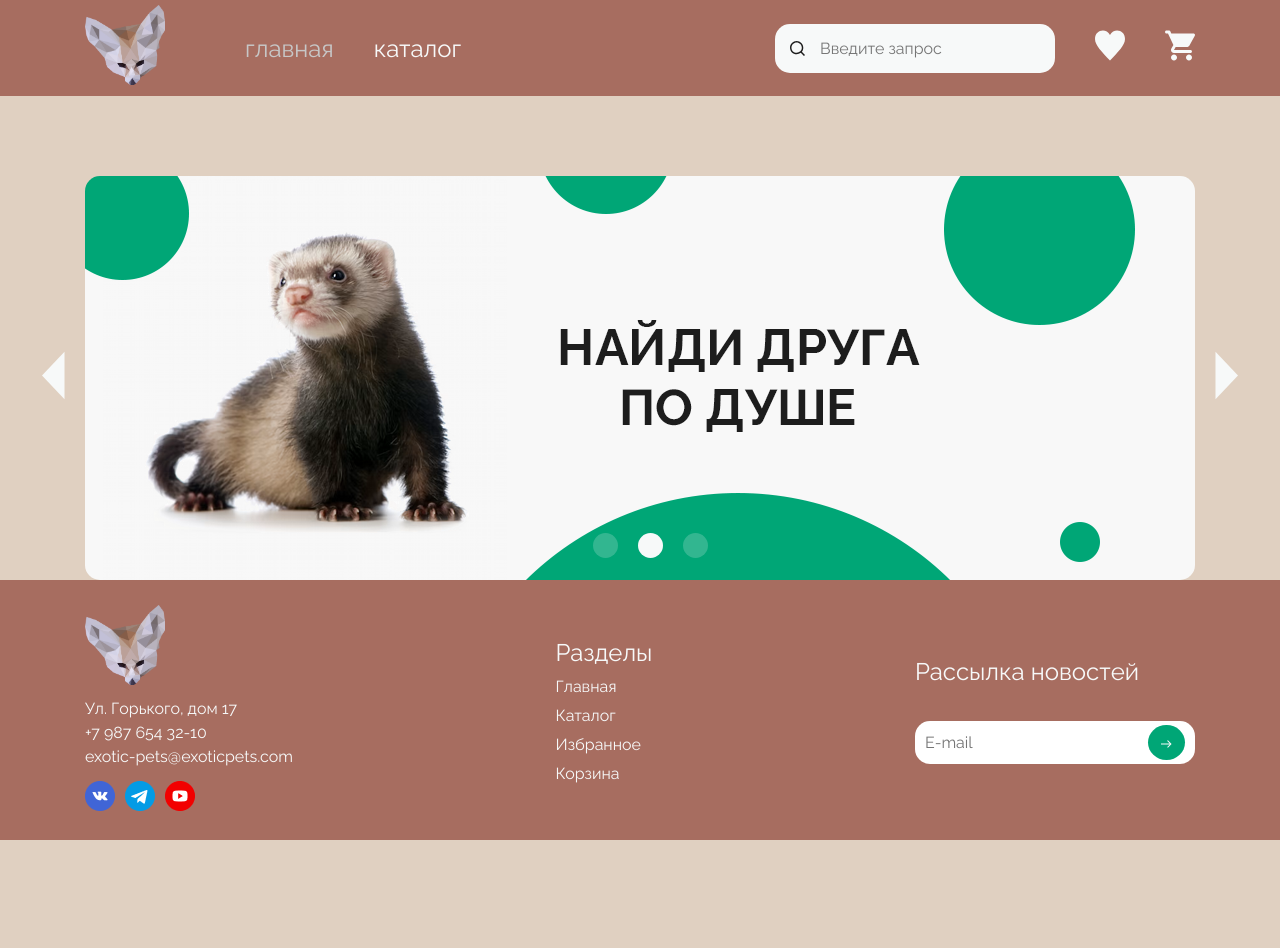
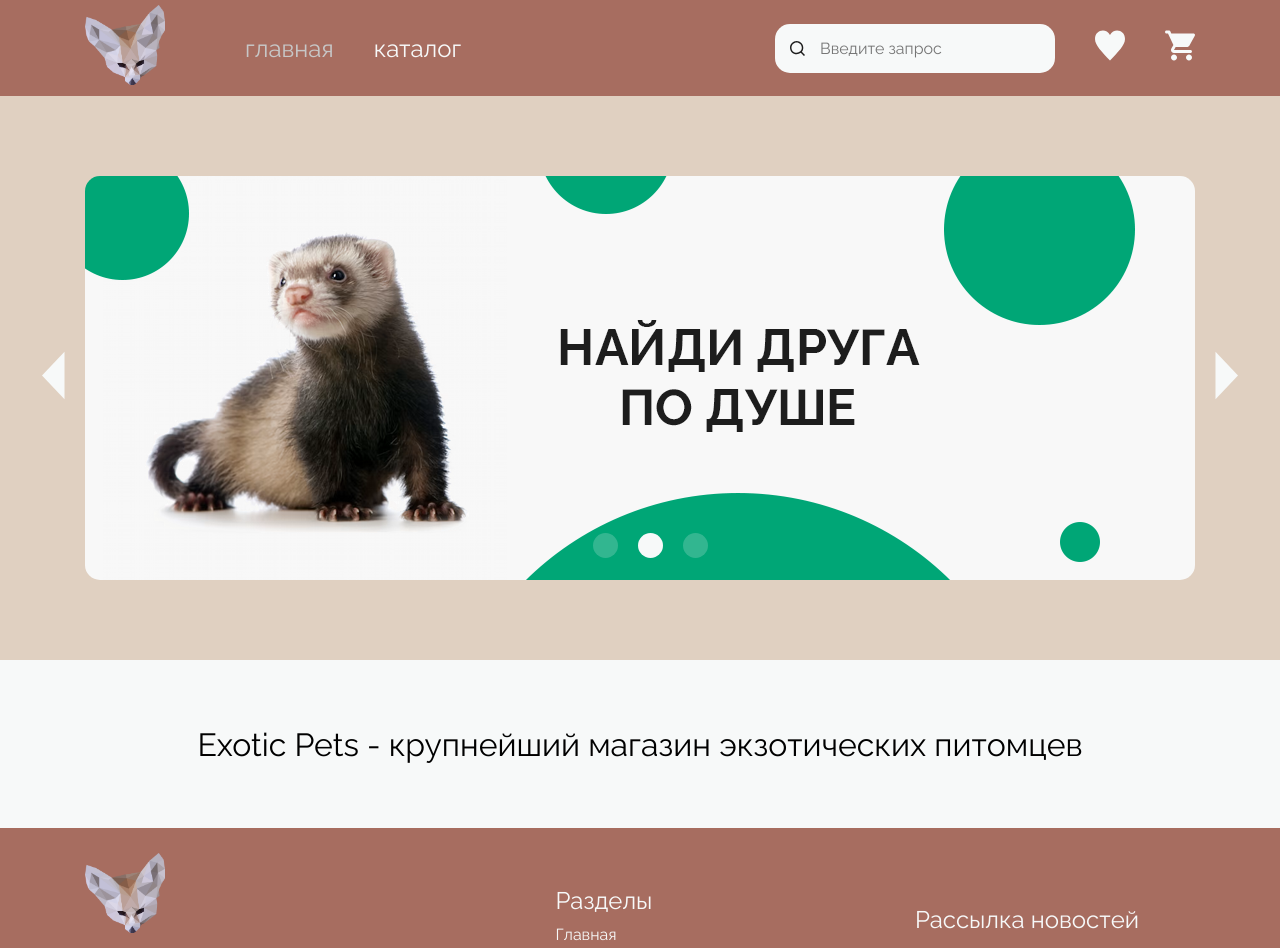
Before and after one commit to algorithm-ssau/exotic-pets-catalogue, a React (Create React App) app in the folder client/my-app/: page / in a window 1280 px wide. Shown: the top 948 px of the page. Before the commit the page ends 840 px from the top, so only its background shows below. Built offline with nearby package versions, Linux system fonts and the light colour scheme.

Commit message:
F7 added short info about company

```diff
--- a/client/my-app/src/pages/homepage/styles/page_home.css
+++ b/client/my-app/src/pages/homepage/styles/page_home.css
@@ -3,3 +3,20 @@
     margin: 0 auto;
     margin-top: 5rem;
 }
+
+.company-intro-container {
+    height: 168px;
+
+    margin: 0 auto;
+    margin-top: 5rem;
+
+    display: flex;
+    align-items: center;
+    justify-content: center;
+
+    background-color: var(--white);
+}
+
+.company-intro {
+    font-size: 2em;
+}
--- a/client/my-app/src/pages/homepage/view/page_home.tsx
+++ b/client/my-app/src/pages/homepage/view/page_home.tsx
@@ -7,6 +7,12 @@ const PageHome = () => {
     return (
         <div className="homepage-container">
             <Slider />
+
+            <div className="company-intro-container">
+                <span className="company-intro">
+                    Exotic Pets - крупнейший магазин экзотических питомцев
+                </span>
+            </div>
         </div>
     );
 }
```
